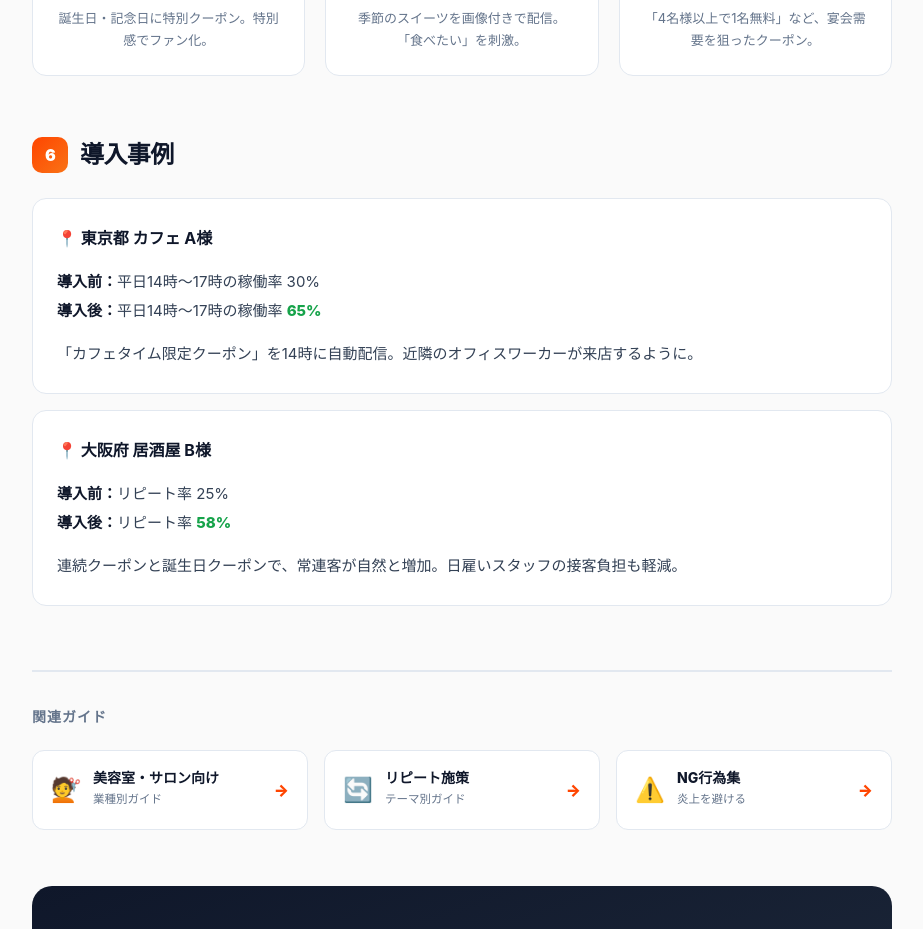
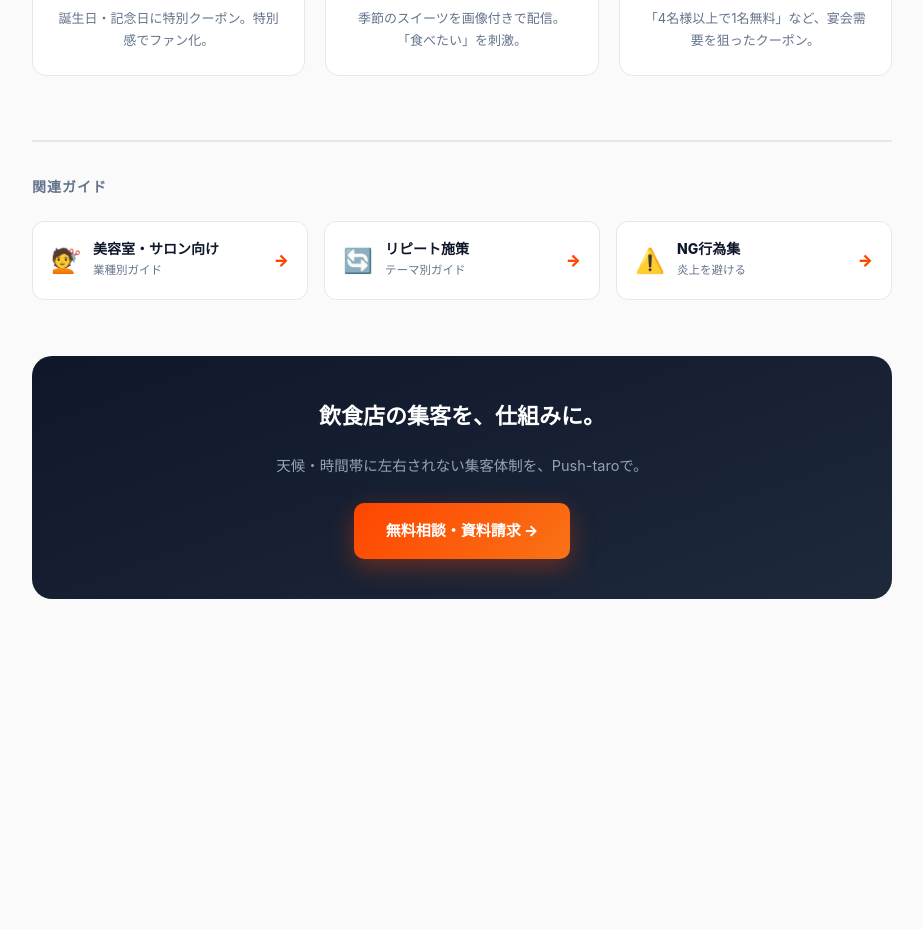
Before and after one commit to thellcishii-lang/push-taro, a Next.js app: page /guide/cafe in a window 1280 px wide. Shown: the part 3020-3949 px from the top of the page, without its empty margins (178-1101 px from the left). After the commit the page ends 3699 px from the top, so only its background shows below. Built offline with nearby package versions, Linux system fonts and the light colour scheme; no server answers.

Commit message:
Update page.tsx

```diff
--- a/app/guide/cafe/page.tsx
+++ b/app/guide/cafe/page.tsx
@@ -154,25 +154,6 @@ export default function CafeGuidePage() {
             <div className="g-card-simple"><div className="g-icon-big">👥</div><h4>グループ利用</h4><p>「4名様以上で1名無料」など、宴会需要を狙ったクーポン。</p></div>
           </div>
 
-          <h2><span className="num">6</span>導入事例</h2>
-          <div className="g-card">
-            <h4>📍 東京都 カフェ A様</h4>
-            <p style={{ marginBottom: 12 }}>
-              <strong>導入前：</strong>平日14時〜17時の稼働率 30%<br />
-              <strong>導入後：</strong>平日14時〜17時の稼働率 <strong style={{ color: '#16a34a' }}>65%</strong>
-            </p>
-            <p>「カフェタイム限定クーポン」を14時に自動配信。近隣のオフィスワーカーが来店するように。</p>
-          </div>
-
-          <div className="g-card">
-            <h4>📍 大阪府 居酒屋 B様</h4>
-            <p style={{ marginBottom: 12 }}>
-              <strong>導入前：</strong>リピート率 25%<br />
-              <strong>導入後：</strong>リピート率 <strong style={{ color: '#16a34a' }}>58%</strong>
-            </p>
-            <p>連続クーポンと誕生日クーポンで、常連客が自然と増加。日雇いスタッフの接客負担も軽減。</p>
-          </div>
-
           <div className="g-related">
             <h3>関連ガイド</h3>
             <div className="g-related-grid">
```
